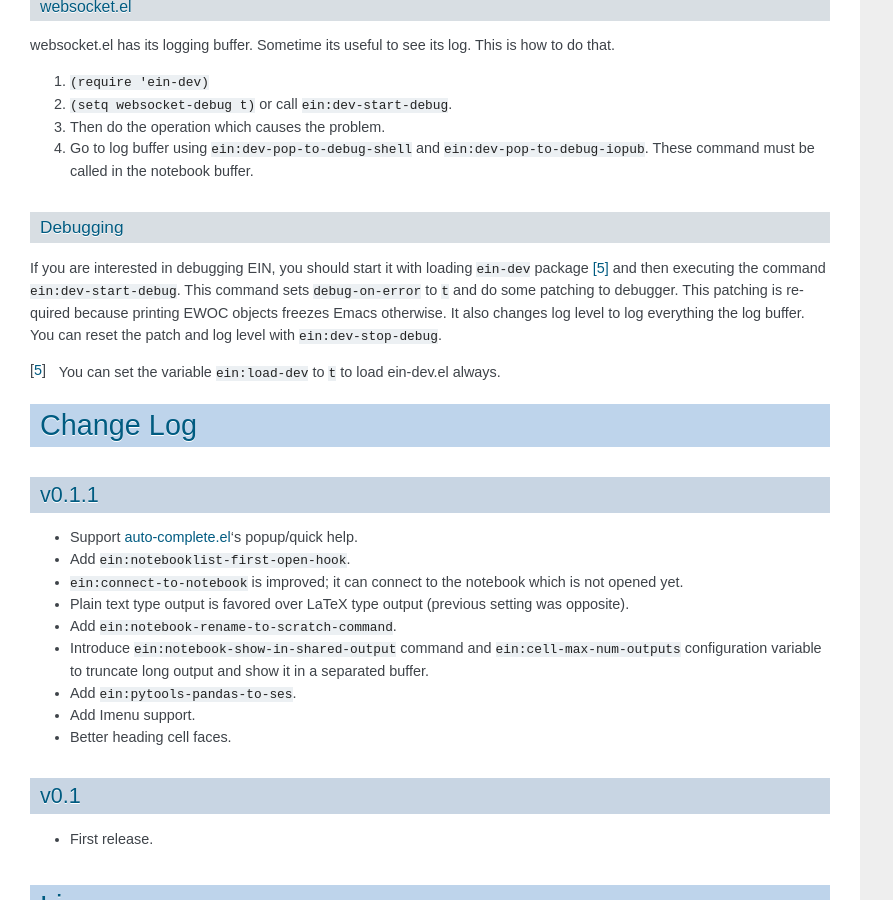
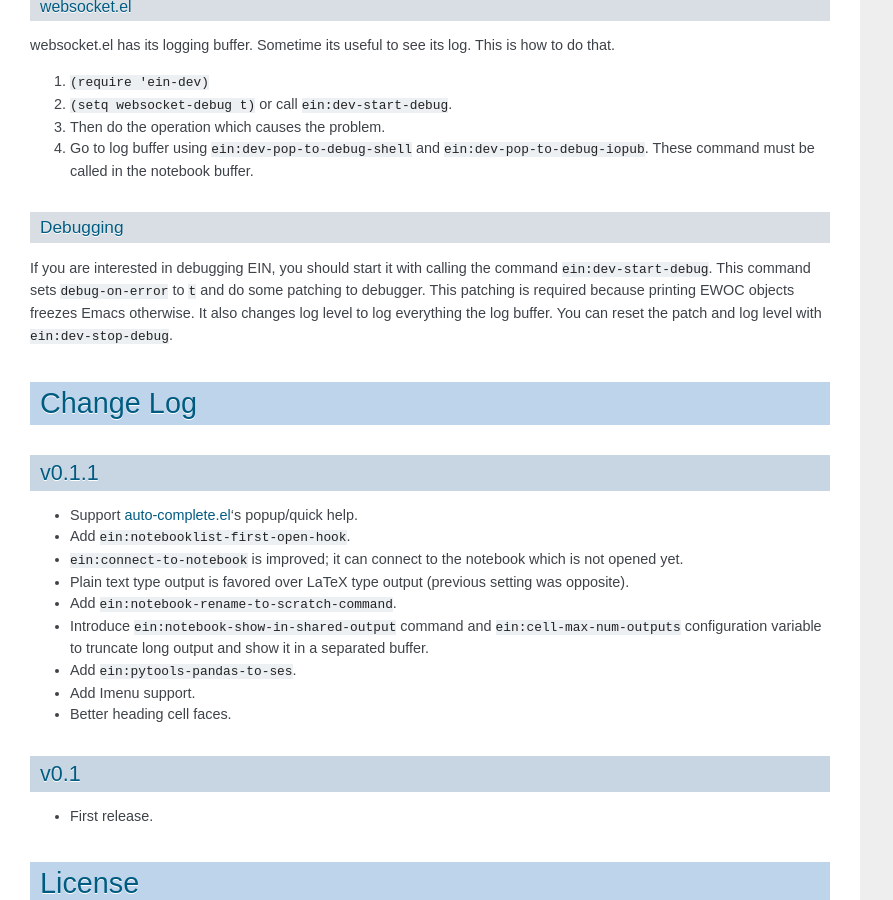
Before and after one commit to millejoh/emacs-ipython-notebook, a Sphinx documentation site: the page built from doc/source/index.rst, in a window 1280 px wide and 900 px high, scrolled down 11453 px. Shown: the whole window, without its empty margins (0-893 px from the left). Built offline with Sphinx 7.4.7, drawn with Linux system fonts in a browser that asks for light colours; cross-references to code outside the pages are shown as plain code.

Commit message:
Remove useless debug guideline from the document

```diff
--- a/doc/source/index.rst
+++ b/doc/source/index.rst
@@ -447,16 +447,12 @@ Debugging
 ^^^^^^^^^
 
 If you are interested in debugging EIN, you should start it with
-loading :el:symbol:`ein-dev` package [#]_ and then executing the
-command :el:symbol:`ein:dev-start-debug`.
+calling the command :el:symbol:`ein:dev-start-debug`.
 This command sets :el:symbol:`debug-on-error` to ``t`` and do some
 patching to debugger.  This patching is required because printing EWOC
 objects freezes Emacs otherwise.  It also changes log level to
 log everything the log buffer.  You can reset the patch and log level
 with :el:symbol:`ein:dev-stop-debug`.
-
-.. [#] You can set the variable :el:symbol:`ein:load-dev` to
-   :el:symbol:`t` to load ein-dev.el always.
 
 
 Change Log
```
